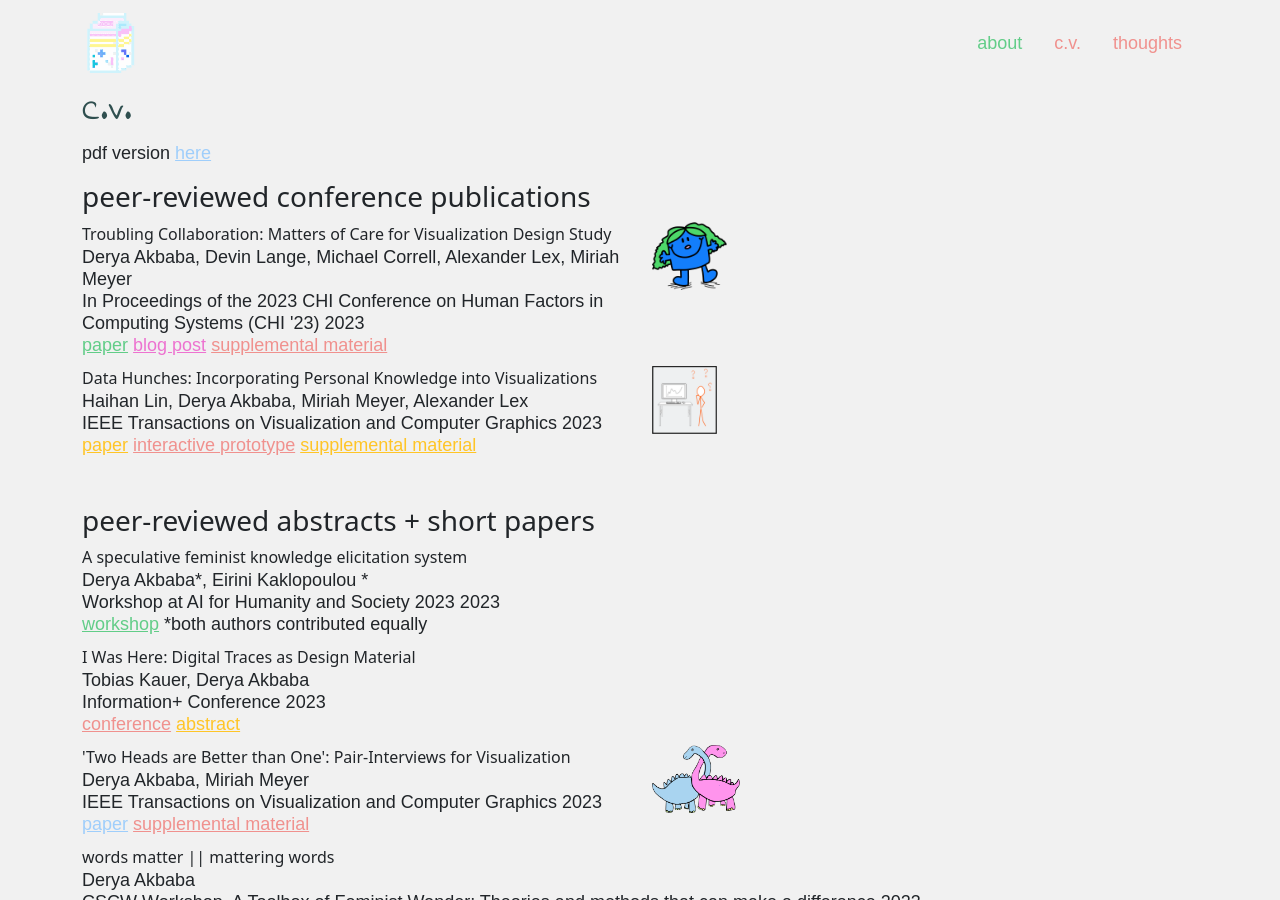
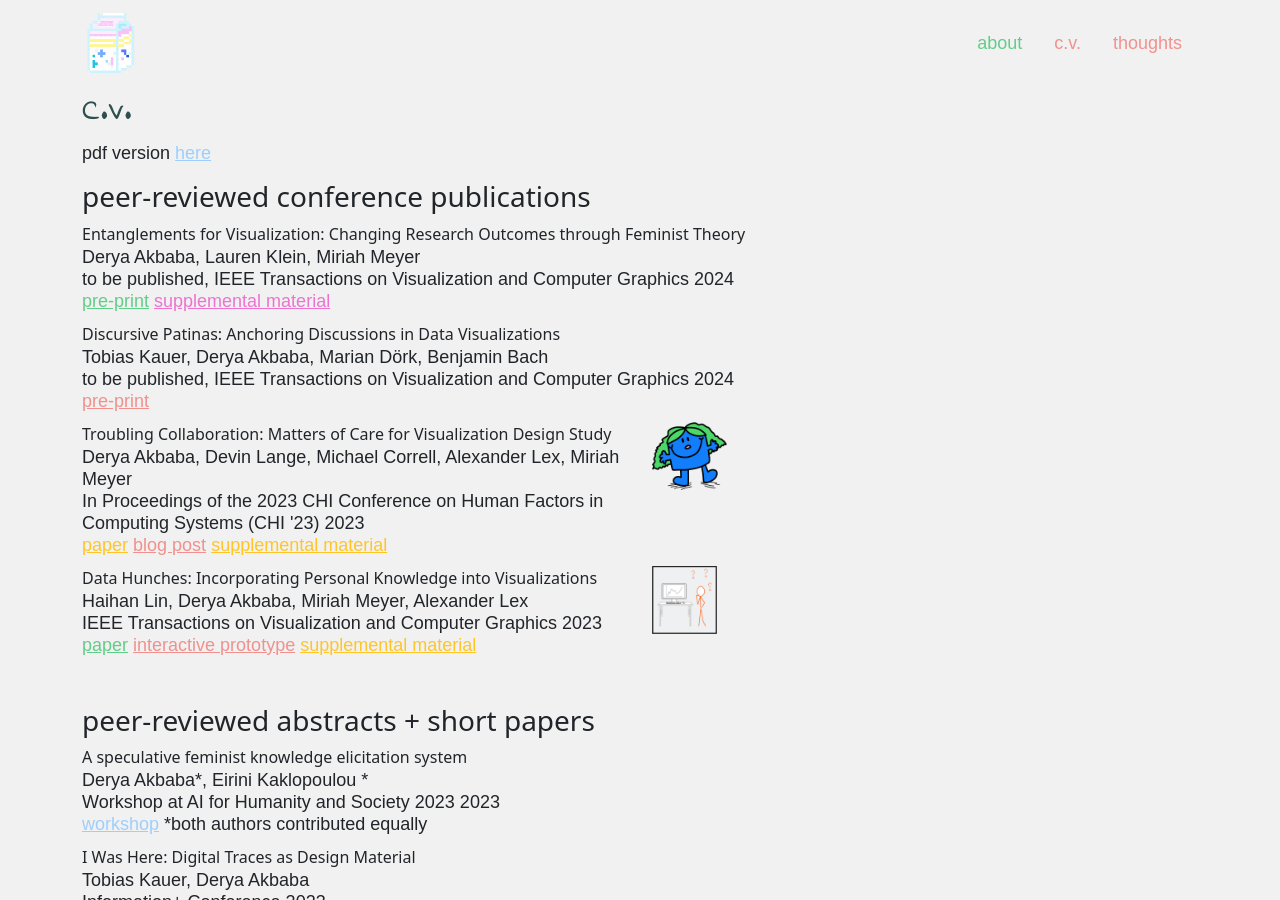
Before and after one commit to gotdairyya/gotdairyya.github.io, a Jekyll site: the page built from cv.md, in a window 1280 px wide and 900 px high. Built offline with Jekyll 4.4.1, drawn with Linux system fonts in a browser that asks for light colours; some web fonts are replaced; some of the changed text lies outside the part shown.

Commit message:
VIS acceptances

```diff
--- a/_data/news.yml
+++ b/_data/news.yml
@@ -42,3 +42,8 @@
   place: Sweden
   news: Excited to join the <a
     href="https://nordes.org/">NORDES</a> summer school where we will focus on socio-ecologically just design theories and practice.
+- date: 2024-10-15
+  place: USA
+  news: Two of my papers have been accepted for VIS24! Checkout the preprints <a
+    href="https://osf.io/preprints/osf/rw35g">Entanglements</a> and <a
+    href="https://arxiv.org/abs/2407.17994">Viscussion</a>
--- a/_data/publications.yml
+++ b/_data/publications.yml
@@ -18,3 +18,18 @@
     href="http://vdl.sci.utah.edu/data-hunch/">interactive prototype</a> <a
     href="https://vdl.sci.utah.edu/publications/2022_vis_data_hunches/">supplemental material</a>
   image: 2023-datahunches.png
+- title: "Entanglements for Visualization: Changing Research Outcomes through Feminist Theory"
+  authors: Derya Akbaba, Lauren Klein, Miriah Meyer
+  journal: to be published, IEEE Transactions on Visualization and Computer Graphics
+  year: 2024
+  date: 2024-10
+  links: <a href="https://osf.io/preprints/osf/rw35g">pre-print</a> <a
+    href="https://osf.io/ubrdy/">supplemental material</a>
+  image:
+- title: "Discursive Patinas: Anchoring Discussions in Data Visualizations"
+  authors: Tobias Kauer, Derya Akbaba, Marian Dörk, Benjamin Bach
+  journal: to be published, IEEE Transactions on Visualization and Computer Graphics
+  year: 2024
+  date: 2024-09
+  links: <a href="https://arxiv.org/abs/2407.17994">pre-print</a>
+  image:
--- a/_data/reviewing.yml
+++ b/_data/reviewing.yml
@@ -5,3 +5,6 @@
 - venue:
   year: "Journal ('23)"
   role: TVCG
+- venue:
+  year: "Journal ('24)"
+  role: Frontiers
--- a/_data/service.yml
+++ b/_data/service.yml
@@ -22,7 +22,7 @@
   role: Organizing Committee
 - venue: <a href="https://www.computer.org/digital-library/magazines/cg/critical-data-visualization">CG&A Special Issue on Critical Data Visualization</a>
   year: 2024
-  role: Guest Editor
+  role: Editor
 - venue: <a href="https://event.sdu.dk/eurovis">EuroVis</a>
   year: 2024
   role: Student Volunteer
```
